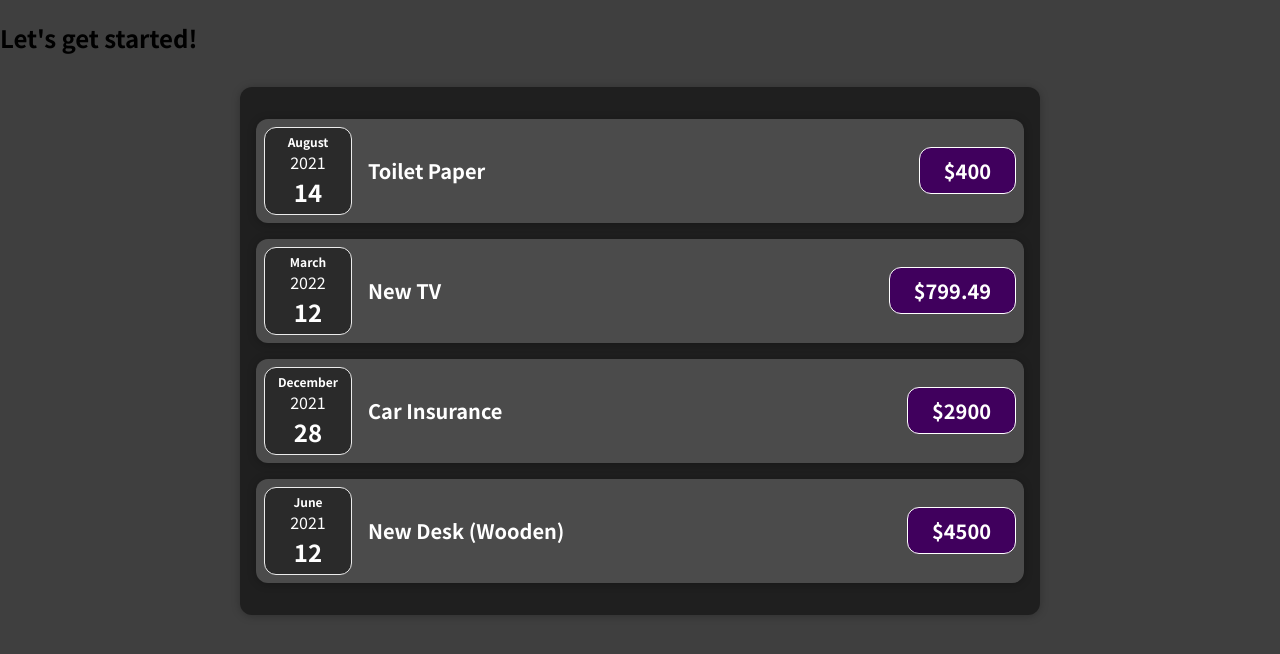
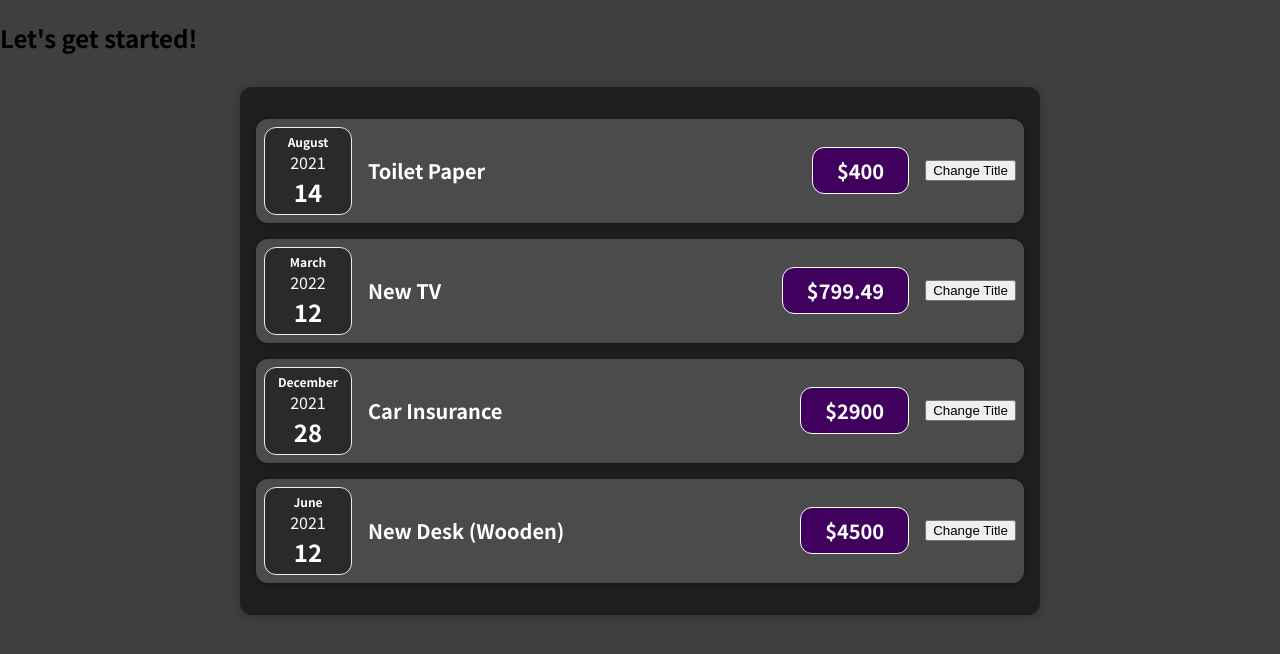
Before and after one commit to clindforsSejsing/exploring_react, a React (Create React App) app in the folder my-app/: page / in a window 1280 px wide. Shown: the top 654 px of the page. Built offline with nearby package versions, Linux system fonts and the light colour scheme.

Commit message:
added an event

```diff
--- a/my-app/src/components/Expenses/ExpenseItem.js
+++ b/my-app/src/components/Expenses/ExpenseItem.js
@@ -2,13 +2,20 @@ import ExpenseDate from './ExpenseDate';
 import Card from '../UI/Card';
 import './ExpenseItem.css';
 
+
 const ExpenseItem = (props) => {
+
+    const clickHandler = () => {
+        console.log('Click-edi-clicked');
+    }; //when usig function it does leave out the brackets, otherwise it will execute at the same time as the jsx-code below
     return (
         <Card className='expense-item'>
             <ExpenseDate date={props.date} />
             <div className='expense-item__description'>
                 <h2>{props.title}</h2>
                 <div className='expense-item__price'>${props.amount}</div>
+                <button onClick={clickHandler}>Change Title</button>
+                {/* <button onClick={() => { console.log('clicked') }}>Change Title</button> */}
             </div>
         </Card>
     );
```
